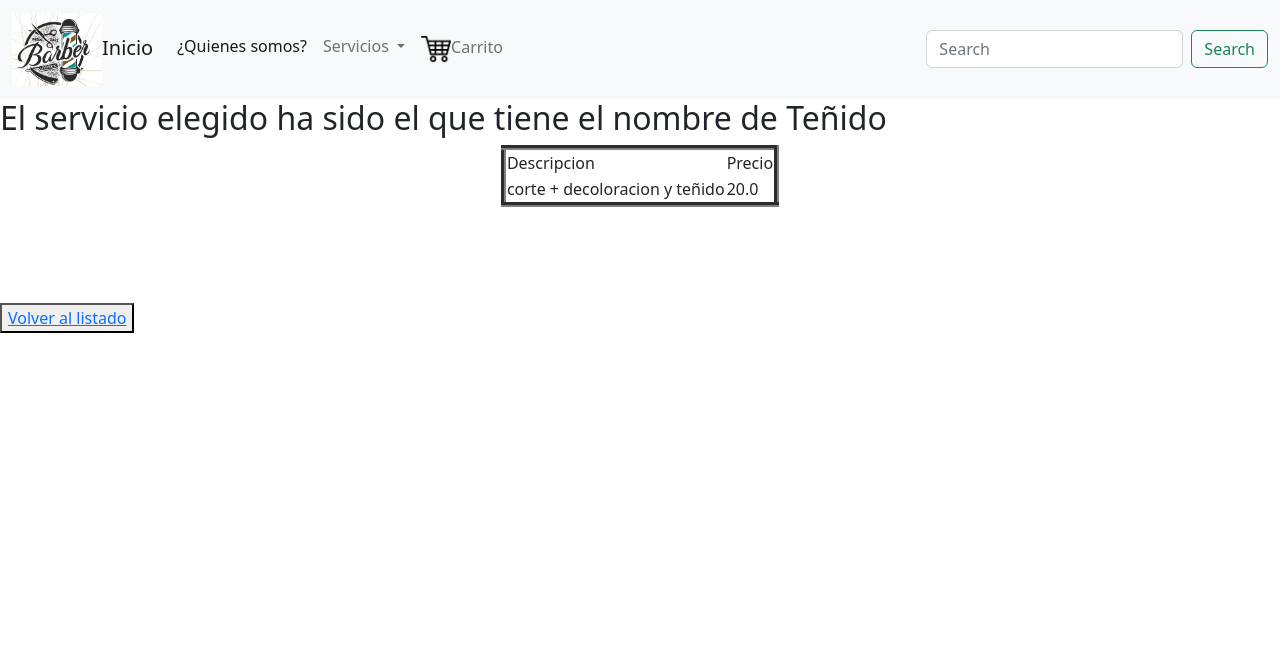
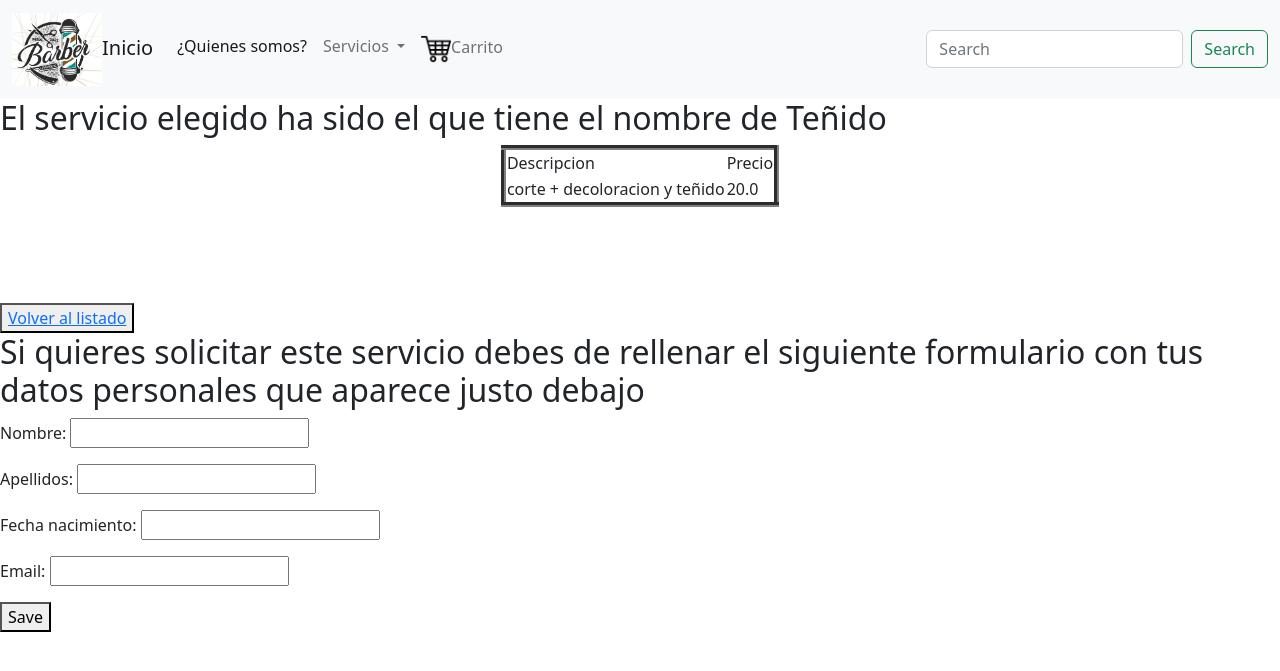
Before and after one commit to lausalbra/-PGPI-1.1, a Django app: page /servicios/tinte/1/ in a window 1280 px wide. Shown: the top 671 px of the page. Run offline with Django 4.2, Linux system fonts and the light colour scheme; data comes from the database, SQL or seed files in the repository; both versions use the stored data as it was after the commit.

Commit message:
iteracion 1 terminada al 80%

```diff
--- /dev/null
+++ b/code/barbershopApp/forms.py
@@ -0,0 +1,7 @@
+from django.forms import ModelForm
+from .models import *
+
+class ClienteForm(ModelForm):
+    class Meta:
+        model = Cliente
+        fields = ['nombre', 'apellidos', 'fecha_nacimiento', 'email']
--- a/code/barbershopApp/models.py
+++ b/code/barbershopApp/models.py
@@ -1,6 +1,8 @@
 from django.db import models
 
 # Create your models here.
+
+##########################SERVICIOS######################################################################
 
 class Cortes(models.Model):
     nombre = models.CharField(max_length=100, blank=False, null=False)
@@ -42,6 +44,8 @@ class Estética(models.Model):
     descripcion = models.TextField(max_length=255, blank=False, null=False)
     precio = models.FloatField(null = False, blank=False)
 
+##########################CLIENTE######################################################################
+
 class Cliente(models.Model):
     nombre = models.CharField(max_length=100, blank=False, null=False)
     apellidos =  models.CharField(max_length=100, blank=False, null=False)
--- a/code/barbershopApp/templates/barbas/detalles_barba.html
+++ b/code/barbershopApp/templates/barbas/detalles_barba.html
@@ -19,13 +19,17 @@
 <button><a href="{% url 'home' %}">Volver al listado</a></button>
 
 <br/>
+{% if servicio.disponible == True %}
+<h2>Si quieres solicitar este servicio debes de rellenar el siguiente formulario con tus datos personales que aparece justo debajo</h2>
 
+{{error}}
 <form action="" method="post">
     {% csrf_token %}
     {{form.as_p}}
-    <button>
+    <button type="submit">
         Save
     </button>
 </form>
+{% endif %}
 
 {% endblock %}
--- a/code/barbershopApp/templates/tintes/detalles_tinte.html
+++ b/code/barbershopApp/templates/tintes/detalles_tinte.html
@@ -18,4 +18,18 @@
 <br/>
 <button><a href="{% url 'home' %}">Volver al listado</a></button>
 
+<br/>
+{% if servicio.disponible == True %}
+<h2>Si quieres solicitar este servicio debes de rellenar el siguiente formulario con tus datos personales que aparece justo debajo</h2>
+
+{{error}}
+<form action="" method="post">
+    {% csrf_token %}
+    {{form.as_p}}
+    <button type="submit">
+        Save
+    </button>
+</form>
+{% endif %}
+
 {% endblock %}
--- a/code/barbershopApp/views.py
+++ b/code/barbershopApp/views.py
@@ -1,4 +1,6 @@
-from django.shortcuts import get_object_or_404, render
+from django.shortcuts import get_object_or_404, redirect, render
+
+from .forms import *
 
 from .models import *
 from PIL import Image
@@ -7,6 +9,8 @@ from PIL import Image
 
 def home(request):
     return render(request, 'index.html')
+
+##########################################LISTs##########################################
 
 def list_cortes(request):
     servicios = Cortes.objects.all()
@@ -28,34 +32,91 @@ def list_esteticas(request):
     servicios = Estética.objects.all()
     return render(request, 'esteticas/estetica.html', {'esteticas' : servicios})
 
-############################################################################
+############################################################################SHOWs##################################
 
 def details_corte(request, servicio_id):
-    servicio = get_object_or_404(Cortes, pk=servicio_id)
-    image = Image.open(servicio.imagen)
-    image.show()
-    return render(request, 'cortes/detalles_corte.html', {'servicio': servicio})
+    if request.method == 'GET':
+        servicio = get_object_or_404(Cortes, pk=servicio_id)
+        image = Image.open(servicio.imagen)
+        image.show()
+        return render(request, 'cortes/detalles_corte.html', {'servicio': servicio, 'form' : ClienteForm})
+    else:
+        try:
+            servicio = get_object_or_404(Cortes, pk=servicio_id)
+            form = ClienteForm(request.POST)
+            nuevo_cliente = form.save(commit= False)
+            nuevo_cliente.save()
+            return redirect('home')
+        except ValueError:
+            return render(request, 'cortes/detalles_corte.html', {'servicio': servicio, 'form' : ClienteForm, 'error' : form.errors})
+
 
 def details_barba(request, servicio_id):
-    servicio = get_object_or_404(Barba, pk=servicio_id)
-    image = Image.open(servicio.imagen)
-    image.show()
-    return render(request, 'barbas/detalles_barba.html', {'servicio': servicio})
+    if request.method == 'GET':
+        servicio = get_object_or_404(Barba, pk=servicio_id)
+        image = Image.open(servicio.imagen)
+        image.show()
+        return render(request, 'barbas/detalles_barba.html', {'servicio': servicio, 'form' : ClienteForm})
+    else:
+        try:
+            servicio = get_object_or_404(Barba, pk=servicio_id)
+            form = ClienteForm(request.POST)
+            nuevo_cliente = form.save(commit= False)
+            nuevo_cliente.save()
+            return redirect('home')
+        except ValueError:
+            return render(request, 'barbas/detalles_barba.html', {'servicio': servicio, 'form' : ClienteForm, 'error' : form.errors})
+
+
 
 def details_tinte(request, servicio_id):
-    servicio = get_object_or_404(Tinte, pk=servicio_id)
-    image = Image.open(servicio.imagen)
-    image.show()
-    return render(request, 'tintes/detalles_tinte.html', {'servicio': servicio})
+    if request.method == 'GET':
+        servicio = get_object_or_404(Tinte, pk=servicio_id)
+        image = Image.open(servicio.imagen)
+        image.show()
+        return render(request, 'tintes/detalles_tinte.html', {'servicio': servicio, 'form' : ClienteForm})
+    else:
+        try:
+            servicio = get_object_or_404(Tinte, pk=servicio_id)
+            form = ClienteForm(request.POST)
+            nuevo_cliente = form.save(commit= False)
+            nuevo_cliente.save()
+            return redirect('home')
+        except ValueError:
+            return render(request, 'tintes/detalles_tinte.html', {'servicio': servicio, 'form' : ClienteForm, 'error' : form.errors})
+
+
 
 def details_peinado(request, servicio_id):
-    servicio = get_object_or_404(Peinado, pk=servicio_id)
-    image = Image.open(servicio.imagen)
-    image.show()
-    return render(request, 'peinados/detalles_peinado.html', {'servicio': servicio})
+    if request.method == 'GET':
+        servicio = get_object_or_404(Peinado, pk=servicio_id)
+        image = Image.open(servicio.imagen)
+        image.show()
+        return render(request, 'peinados/detalles_peinado.html', {'servicio': servicio, 'form' : ClienteForm})
+    else:
+        try:
+            servicio = get_object_or_404(Peinado, pk=servicio_id)
+            form = ClienteForm(request.POST)
+            nuevo_cliente = form.save(commit= False)
+            nuevo_cliente.save()
+            return redirect('home')
+        except ValueError:
+            return render(request, 'peinados/detalles_peinado.html', {'servicio': servicio, 'form' : ClienteForm, 'error' : form.errors})
+
+
 
 def details_estetica(request, servicio_id):
-    servicio = get_object_or_404(Estética, pk=servicio_id)
-    image = Image.open(servicio.imagen)
-    image.show()
-    return render(request, 'esteticas/detalles_estetica.html', {'servicio': servicio})
+    if request.method == 'GET':
+        servicio = get_object_or_404(Estética, pk=servicio_id)
+        image = Image.open(servicio.imagen)
+        image.show()
+        return render(request, 'peinados/detalles_peinado.html', {'servicio': servicio, 'form' : ClienteForm})
+    else:
+        try:
+            servicio = get_object_or_404(Estética, pk=servicio_id)
+            form = ClienteForm(request.POST)
+            nuevo_cliente = form.save(commit= False)
+            nuevo_cliente.save()
+            return redirect('home')
+        except ValueError:
+            return render(request, 'esteticas/detalles_estetica.html', {'servicio': servicio, 'form' : ClienteForm, 'error' : form.errors})
```
Also changed, not shown: code/barbershopApp/templates/cortes/detalles_corte.html (+14 -0 lines), code/barbershopApp/templates/esteticas/detalles_estetica.html (+14 -0 lines), code/barbershopApp/templates/peinados/detalles_peinado.html (+14 -0 lines), code/barbershopApp/migrations/0009_cliente_barba_id_cliente_corte_id_and_more.py (added), code/barbershopApp/migrations/0010_remove_cliente_barba_id_remove_cliente_corte_id_and_more.py (added), code/db.sqlite3.
